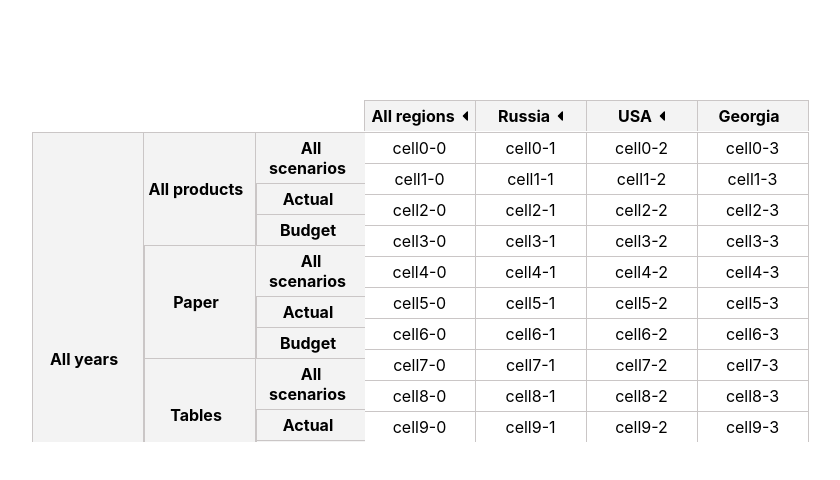
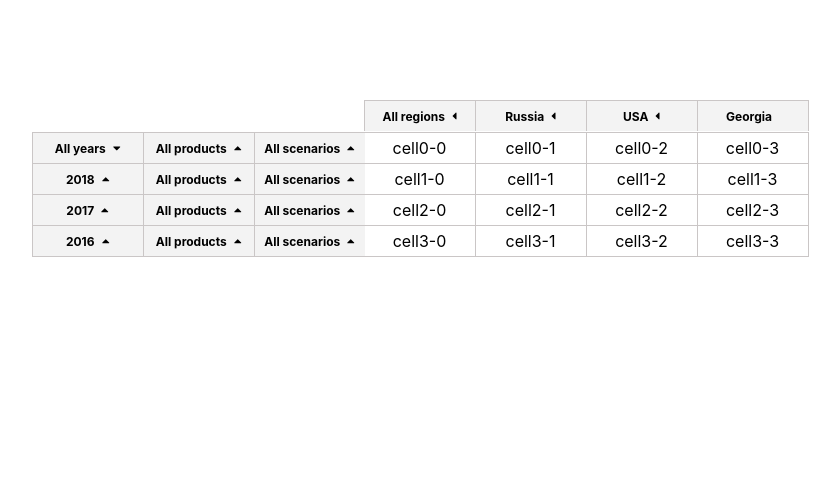
Before and after one commit to cherginets/cube, a React (Create React App) app: page / in a window 1280 px wide. Shown: the top 480 px of the page, without its empty margins (187-1027 px from the left). Built offline with nearby package versions, Linux system fonts and the light colour scheme.

Commit message:
clear code 2

```diff
--- a/src/PivotTable.js
+++ b/src/PivotTable.js
@@ -109,13 +109,26 @@ class PivotTable extends Component {
             },
         ];
 
-        let trees = measures.map(measure => this.prepareTree(measure.tree));
+        this.init_trees = measures.map(measure => this.prepareTree(measure.tree));
+        this.init_trees_map = create_map(this.init_trees, 'code');
 
+        let init_list_measures_head = ['regions'],
+            init_list_measures_side = ['years', 'products', 'scenarios'],
+            measures_side = init_list_measures_side.map(measure_code => copy(this.init_trees[this.init_trees_map[measure_code]])),
+            measures_side_map = create_map(measures_side, 'code')
+
+        console.log('measures_side', measures_side);
+        console.log('measures_side_map', measures_side_map);
         this.state = {
-            trees: trees,
-            trees_map: create_map(trees, 'code'),
-            heads_measures: ['regions'],
-            sides_measures: ['years', 'products', 'scenarios'],
+            trees: this.init_trees,
+            trees_map: this.init_trees_map,
+            list_measures_head: init_list_measures_head,
+            list_measures_side: init_list_measures_side,
+
+            trs_side: [],
+
+            measures_side: measures_side,
+            measures_side_map: measures_side_map,
         };
     }
 
@@ -136,8 +149,7 @@ class PivotTable extends Component {
         return tree;
     };
 
-    getTreeIterator(tree, callback = () => {
-    }) {
+    getTreeIterator(tree, callback = () => {}) {
         callback(tree);
         let result = [tree];
         tree.childs.forEach(child => result = result.concat(this.getTreeIterator(child, callback)));
@@ -145,8 +157,8 @@ class PivotTable extends Component {
     }
 
     componentDidMount() {
+        //region fixedTable jquery
         let fixedTable;
-
         fixedTable = function (el) {
             let $body, $header, $sidebar;
             $body = $(el).find('.pivot-table-body');
@@ -158,39 +170,33 @@ class PivotTable extends Component {
             });
         };
         new fixedTable($('#demo'));
+        //endregion
+
+        this.setState({
+            trs_side: this.getTrsSide(),
+        })
     }
-    getFullStateTree = (measures) => {
-        let result_tree = this.state.trees[this.state.trees_map[measures[0]]];
 
-        if(measures[1]) {
-            result_tree = this.tree_iterator_with_childs(result_tree, (tree) => {
-                return {
-                    ...tree,
-                    _subtree: this.getFullStateTree(measures.slice(1,measures.length))
-                }
-            });
-        }
-
-        return result_tree;
-    };
     getTrsSide = () => {
-        let get_trs = (tree) => {
+        let get_visible_trs = (tree) => {
             let tmp_trs = [];
             this.getTreeIterator(tree, (subtree) => {
-                tmp_trs.push({tds: [{text: subtree.name}]});
+                if(!subtree.hidden) {
+                    tmp_trs.push({tds: [subtree]});
+                }
             });
             return tmp_trs;
         };
         let trs = [];
-        for( let i = this.state.sides_measures.length - 1; i >= 0; i--) {
-            let cur_trs = get_trs(this.state.trees[this.state.trees_map[this.state.sides_measures[i]]]);
+        for( let i = this.state.measures_side.length - 1; i >= 0; i--) {
+            let cur_trs = get_visible_trs(this.state.measures_side[i]);
             if(trs.length === 0) {
                 trs = cur_trs;
             } else {
                 let new_trs = [];
                 cur_trs.forEach(tr => {
                     let tmp_trs = copy(trs);
-                    tmp_trs[0].tds.unshift({...tr.tds[0], rowspan: tmp_trs.length});
+                    tmp_trs[0].tds.unshift({...tr.tds[0], rowSpan: tmp_trs.length});
                     new_trs = new_trs.concat(tmp_trs)
                 });
                 trs = new_trs;
@@ -200,22 +206,15 @@ class PivotTable extends Component {
         return trs;
     };
     render() {
-        // console.info('this.state', this.state);
+        let heads_measure = 'regions',
+            heads = this.getTreeIterator(this.state.trees[this.state.trees_map[heads_measure]]).filter(measure => !measure.hidden),
+            headers_rows_count = this.state.list_measures_head.length,
+            sidebar_cols_count = this.state.list_measures_side.length;
 
-        let heads_measure = 'regions',
-            sides_measure = 'years',
-            heads = this.getTreeIterator(this.state.trees[this.state.trees_map[heads_measure]]).filter(measure => !measure.hidden),
-            sides = this.getTreeIterator(this.state.trees[this.state.trees_map[sides_measure]]).filter(measure => !measure.hidden),
-            headers_rows_count = this.state.heads_measures.length,
-            sidebar_cols_count = this.state.sides_measures.length;
+        let trs_side = this.state.trs_side;
 
-        let tree_side = this.getFullStateTree(this.state.sides_measures);
-        let trs_side = this.getTrsSide();
-        console.log('tree_side', tree_side);
         console.log('trs_side', trs_side);
 
-        // console.log('heads', heads);
-        // console.log('sides', sides);
         return (
             <div className="pivot-table" id="demo">
                 <header className="pivot-table-header" style={{
@@ -254,8 +253,8 @@ class PivotTable extends Component {
                         {trs_side.map((tr, i) => {
                             return <tr key={i}>
                                 {tr.tds.map((td,j) => {
-                                    return <th rowSpan={td.rowspan} key={j}>
-                                        {td.text}
+                                    return <th rowSpan={td.rowSpan} key={j}>
+                                        {td.name}
                                         <span style={{marginLeft: "7px"}}>
                                         {td.has_childs ? (!td.hidden_childs ?
                                             <FontAwesomeIcon icon={"caret-down"}/> :
@@ -353,6 +352,22 @@ class PivotTable extends Component {
         });
         return length;
     }
+
+    //неиспользуется
+    // getFullStateTree = (measures) => {
+    //     let result_tree = this.state.trees[this.state.trees_map[measures[0]]];
+    //
+    //     if(measures[1]) {
+    //         result_tree = this.tree_iterator_with_childs(result_tree, (tree) => {
+    //             return {
+    //                 ...tree,
+    //                 _subtree: this.getFullStateTree(measures.slice(1,measures.length))
+    //             }
+    //         });
+    //     }
+    //
+    //     return result_tree;
+    // };
 }
 
 PivotTable.defaultProps = {
--- a/src/pivot_table.css
+++ b/src/pivot_table.css
@@ -9,7 +9,8 @@
     padding: 5px; }
   .pivot-table table th {
     background: #f3f3f3;
-    color: black; }
+    color: black;
+    font-size: 12px; }
 .pivot-table-header {
   width: 510px;
   overflow: hidden; }
--- a/src/pivot_table.scss
+++ b/src/pivot_table.scss
@@ -18,6 +18,7 @@ $th-border: 1px solid $th-border-color;
     th {
       background: #f3f3f3;
       color: black;
+      font-size: 12px;
     }
   }
   &-header {
```
Also changed, not shown: 1 other file (tests, documents, lock files or other folders).
